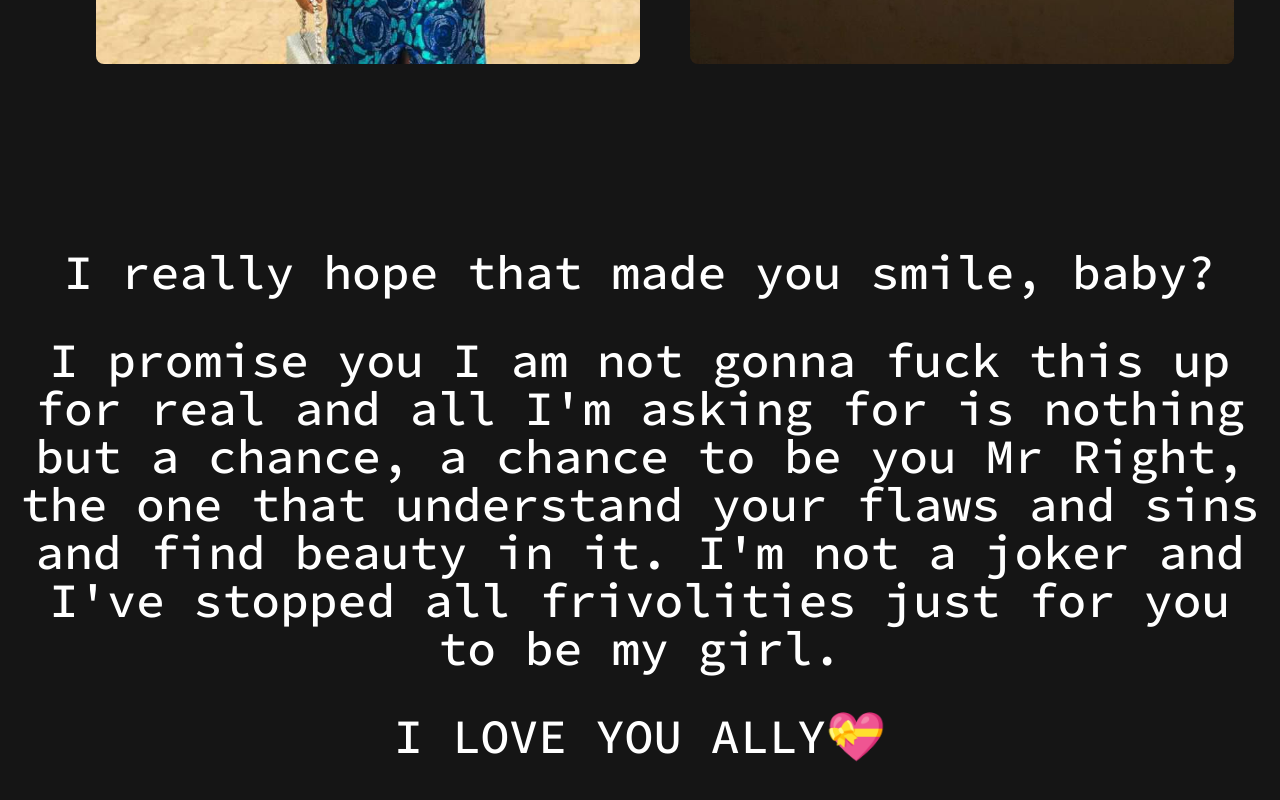
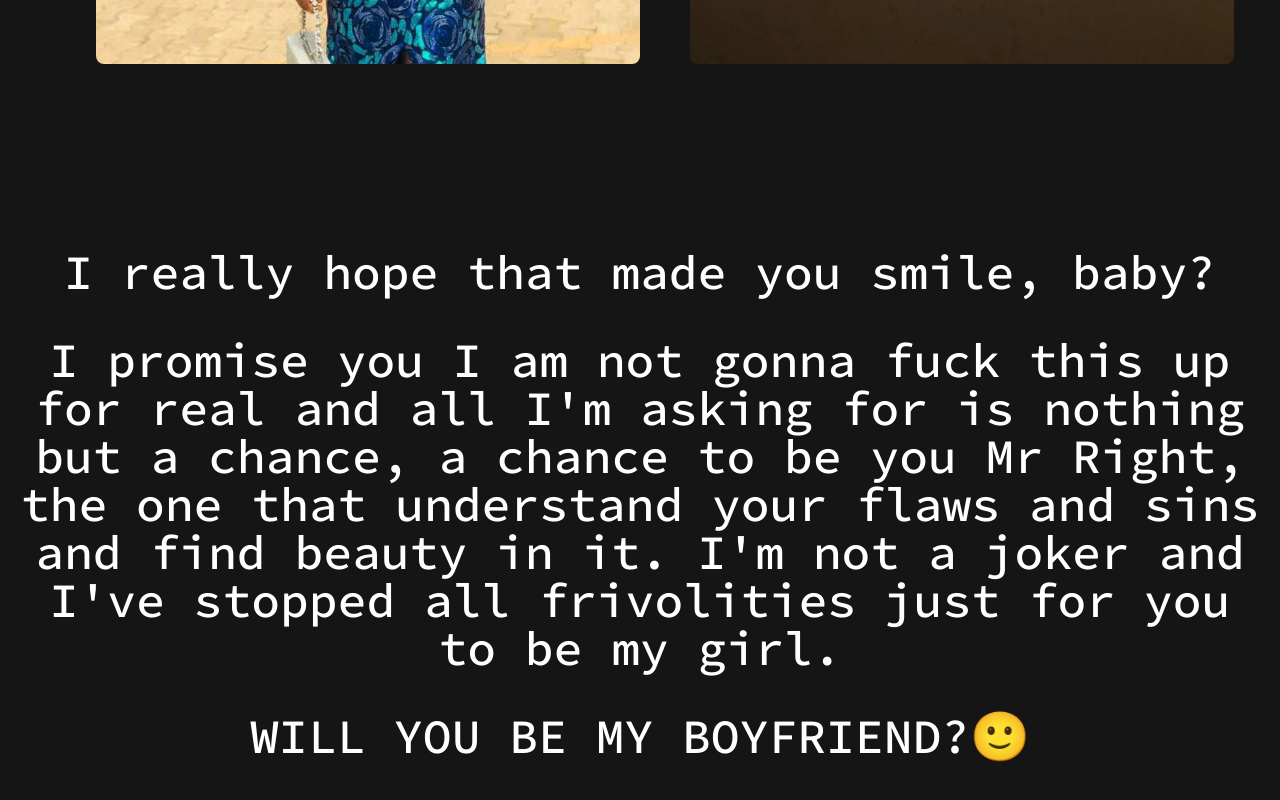
Before and after one commit to Basheer5127/therapeutic-messages, a React (Vite) app: page / in a window 1280 px wide. Shown: the part 3101-3901 px from the top of the page. Built offline with nearby package versions, Linux system fonts and the light colour scheme.

Commit message:
Update Romance.jsx

```diff
--- a/src/Pages/Romance/Romance.jsx
+++ b/src/Pages/Romance/Romance.jsx
@@ -246,7 +246,7 @@ const Footer = () => {
        I promise you I am not gonna fuck this up for real and  all I'm asking for is nothing but a chance, a chance to be you Mr Right, the one that understand your flaws and sins and find beauty in it. I'm not a joker and I've stopped all frivolities just for you to  be my girl.
 
       </motion.p>
-      <p className="text-2xl md:text-5xl md:text-center mt-10">I LOVE YOU ALLY💝</p>
+      <p className="text-2xl md:text-5xl md:text-center mt-10">WILL YOU BE MY BOYFRIEND?🙂</p>
     </section>
   );
 };
```
